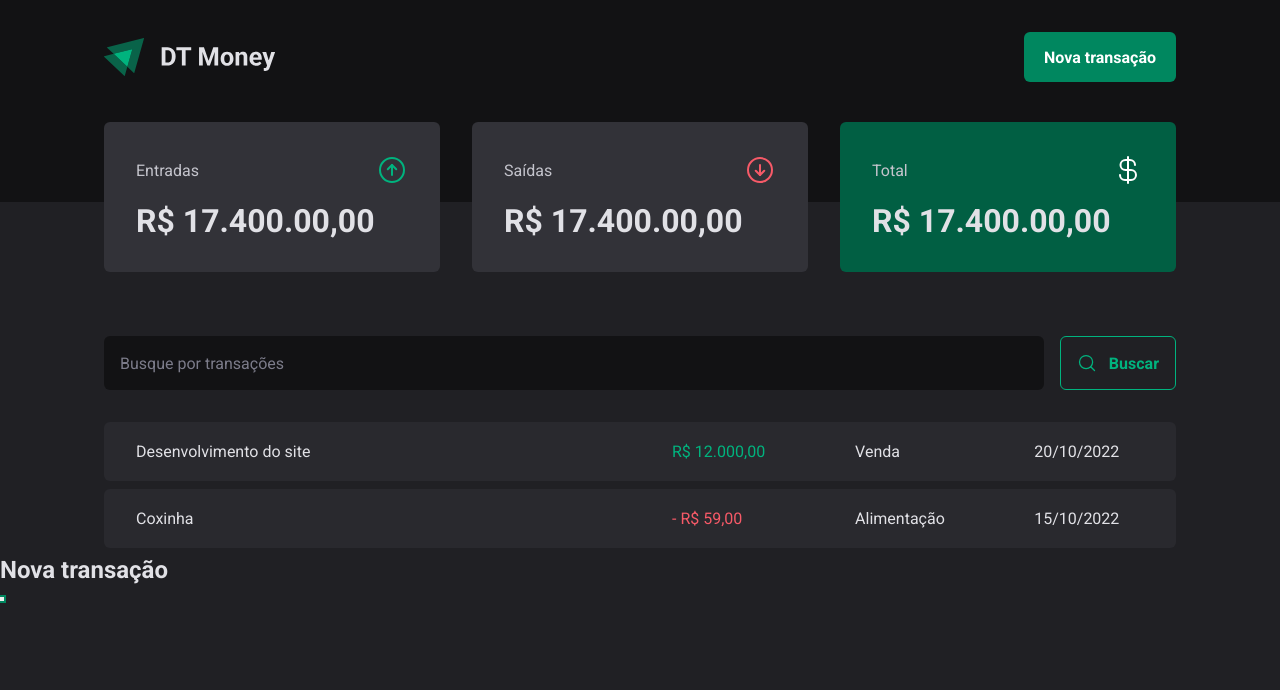
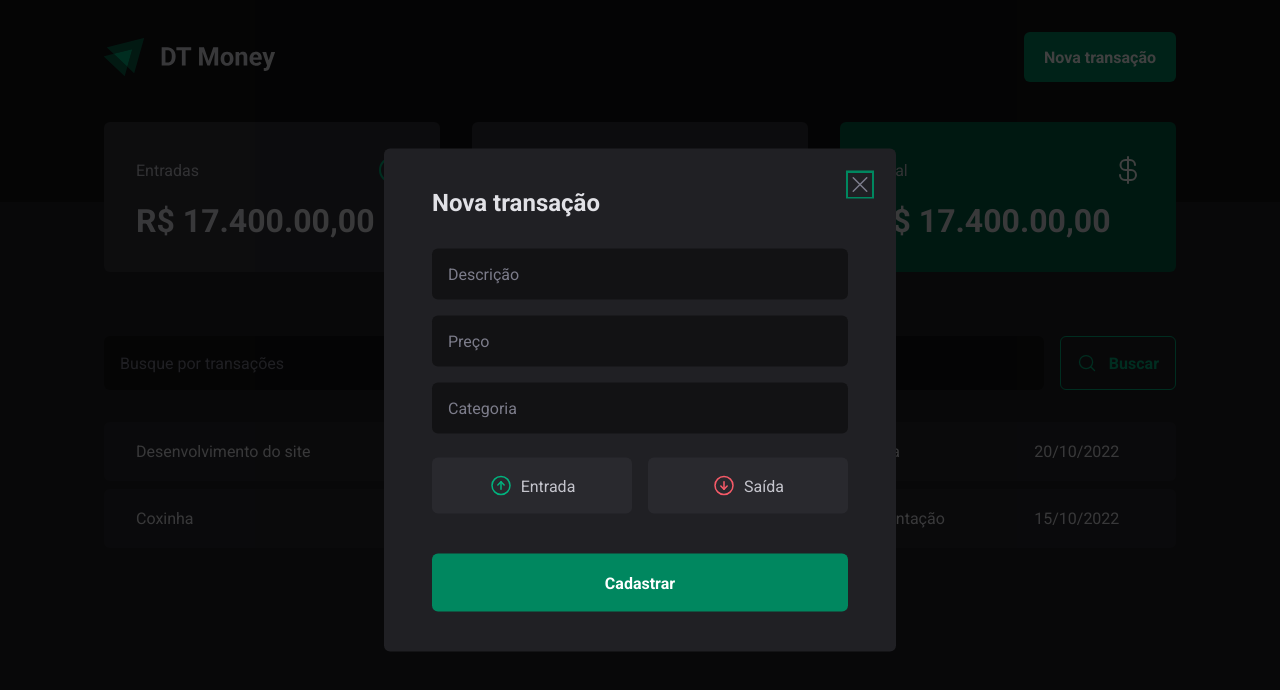
Before and after one commit to Fellippemfv/rocketseat-react-project-3, a React (Vite) app: page / in a window 1280 px wide. Both pictures are taken after a click on the button "Nova transação". Shown: the top 690 px of the page. Built offline with nearby package versions, Linux system fonts and the light colour scheme.

Commit message:
Update transaction modal visual

```diff
--- a/src/components/Header/index.tsx
+++ b/src/components/Header/index.tsx
@@ -2,6 +2,7 @@
 import * as Dialog from '@radix-ui/react-dialog';
 
 import logoImg from "../../assets/Logo.svg";
+import { NewTransactionModal } from "../NewTransactionModal";
 
 export function Header() {
     return (
@@ -14,15 +15,7 @@
                         <NewTransactionButton>Nova transação</NewTransactionButton>
                     </Dialog.Trigger>
 
-                    <Dialog.Portal>
-                        <Dialog.Overlay />
-
-                        <Dialog.Content>
-                            <Dialog.Title>Nova transação</Dialog.Title>
-
-                            <Dialog.Close />
-                        </Dialog.Content>
-                    </Dialog.Portal>
+                   <NewTransactionModal />
                 </Dialog.Root>
             </HeaderContent>
         </HeaderContainer>
--- /dev/null
+++ b/src/components/NewTransactionModal/index.tsx
@@ -0,0 +1,44 @@
+import * as Dialog from '@radix-ui/react-dialog';
+import { ArrowCircleDown, ArrowCircleUp, X } from 'phosphor-react';
+import { CloseButton, Content, Overlay, TransactionType, TransactionTypeButton } from './styles';
+
+export function NewTransactionModal() {
+    return (
+        <Dialog.Portal>
+        <Overlay />
+
+        <Content>
+            <Dialog.Title>Nova transação</Dialog.Title>
+
+            <CloseButton >
+                <X size={24}/>
+            </CloseButton>
+
+
+            <form action="">
+                <input type="text" placeholder='Descrição' required />
+                <input type="number" placeholder='Preço' required />
+                <input type="text" placeholder='Categoria' required />
+
+                <TransactionType>
+                    <TransactionTypeButton variant='income'>
+                        <ArrowCircleUp size={24} />
+                        Entrada
+                    </TransactionTypeButton>
+
+                    <TransactionTypeButton variant='outcome'>
+                        <ArrowCircleDown size={24} />
+                        Saída
+                    </TransactionTypeButton>
+                </TransactionType>
+
+
+                <button type='submit'>
+                    Cadastrar
+                </button>
+            </form>
+
+        </Content>
+    </Dialog.Portal>
+    )
+}
--- /dev/null
+++ b/src/components/NewTransactionModal/styles.ts
@@ -0,0 +1,99 @@
+import * as Dialog from '@radix-ui/react-dialog';
+import styled from 'styled-components';
+
+export const Overlay = styled(Dialog.Overlay)`
+    position: fixed;
+    width: 100vw;
+    height: 100vh;
+    inset: 0;
+    background: rgba(0, 0, 0, 0.75);
+`;
+
+export const Content = styled(Dialog.Content)`
+    min-width: 32rem;
+    border-radius: 6px;
+    padding: 2.5rem 3rem;
+    background: ${props => props.theme["gray-800"]};
+
+    position: fixed;
+    top: 50%;
+    left: 50%;
+
+    transform: translate(-50%, -50%);
+
+    form {
+        margin-top: 2rem;
+
+        display: flex;
+        flex-direction: column;
+        gap: 1rem;
+
+        input {
+            border-radius: 6px;
+            border: 0;
+            background: ${props => props.theme["gray-900"]};
+            color: ${props => props.theme["gray-300"]};
+            padding: 1rem;
+
+            &::placeholder {
+                color: ${props => props.theme["gray-500"]};
+            }
+        }
+
+        button[type="submit"] {
+            height: 58px;
+            border: 0;
+            background: ${props => props.theme["green-500"]};
+            color: ${props => props.theme.white};
+            font-weight: bold;
+            padding: 0 1.25rem;
+            border-radius: 6px;
+            margin-top: 1.5rem;
+            cursor: pointer;
+
+            &:hover {
+            background: ${props => props.theme["green-700"]};
+            transition: background-color 0.2s;
+            }
+        }
+    }
+`;
+
+export const CloseButton = styled(Dialog.Close)`
+    position: absolute;
+    background: transparent;
+    border: 0;
+    top: 1.5rem;
+    right: 1.5rem;
+    line-height: 0;
+    cursor: pointer;
+    color: ${props => props.theme["gray-500"]};
+`;
+
+export const TransactionType = styled.div`
+    display: grid;
+    grid-template-columns: repeat(2, 1fr);
+    gap: 1rem;
+    margin-top: 0.5rem;
+`;
+
+interface TransactionTypeButtonProps {
+    variant: "income" | "outcome";
+}
+
+export const TransactionTypeButton = styled.button<TransactionTypeButtonProps>`
+    background: ${props => props.theme["gray-700"]};
+    padding: 1rem;
+    display: flex;
+    align-items: center;
+    justify-content: center;
+    gap: 0.5rem;
+    border-radius: 6px;
+    cursor: pointer;
+    border: 0;
+    color: ${props => props.theme["gray-300"]};
+
+    svg {
+        color: ${props => props.variant === "income" ? props.theme["green-300"] : props.theme["red-300"]};
+    }
+`;
```
